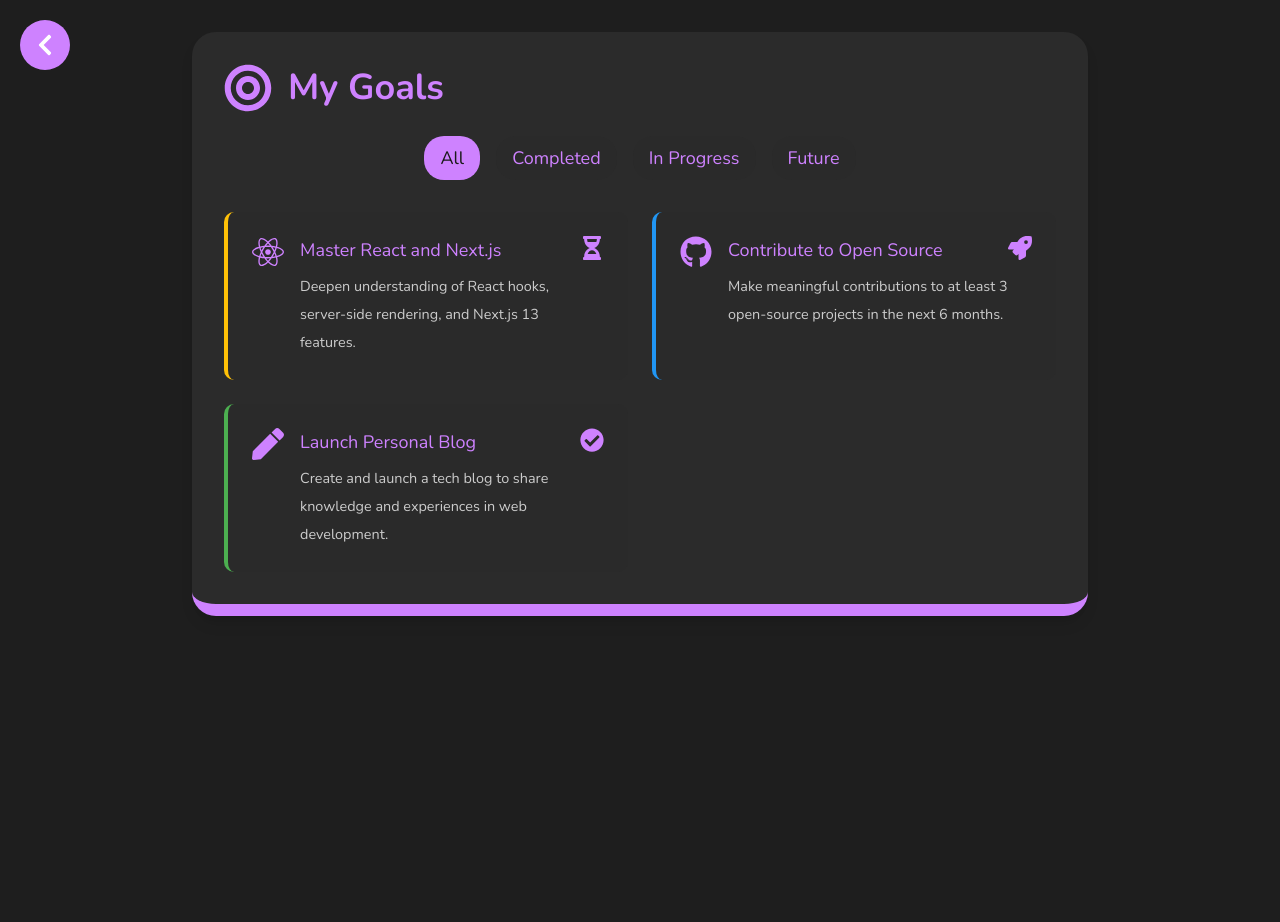
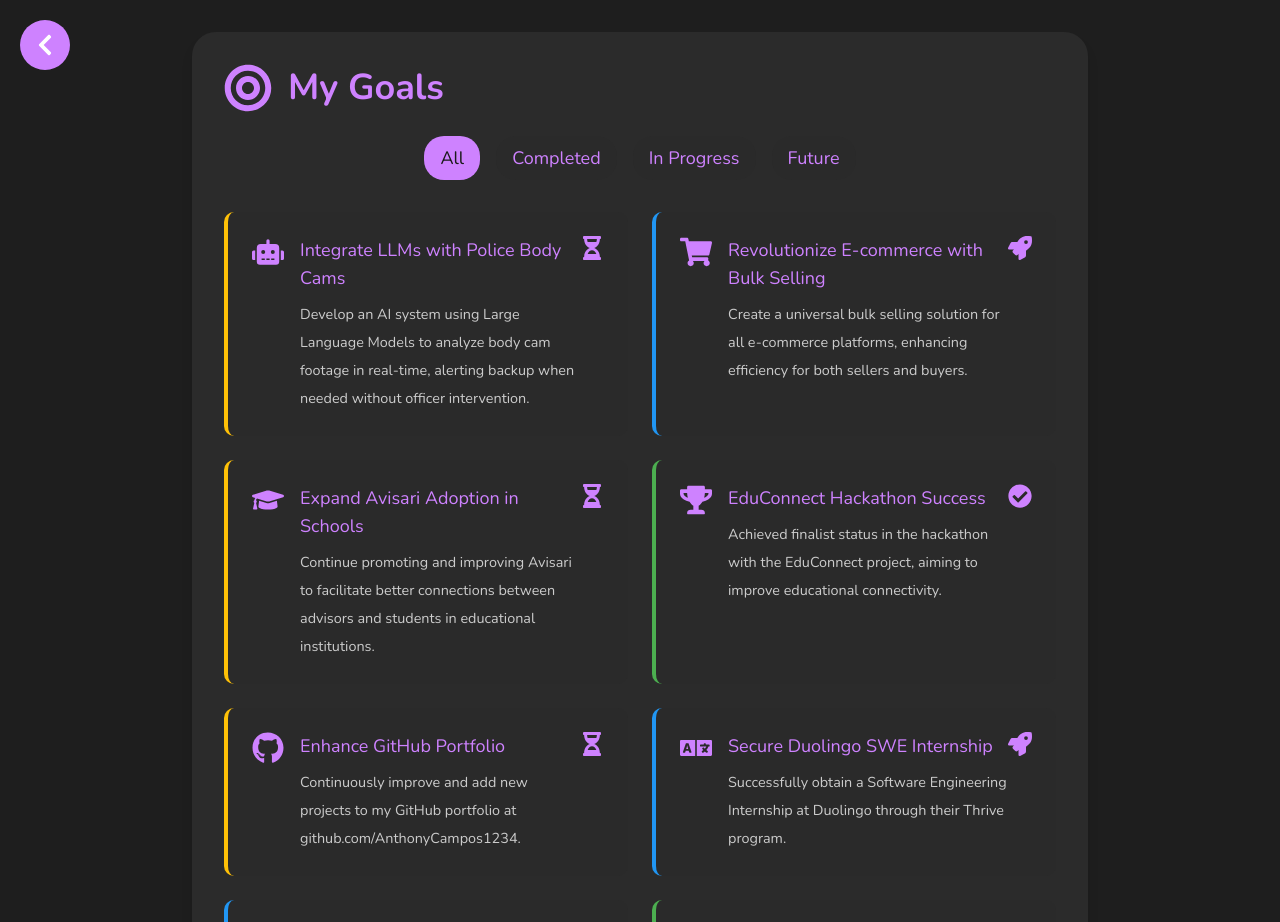
Before and after one commit to AnthonyCampos1234/My-Website, a Next.js app: page /goals in a window 1280 px wide. Shown: the top 922 px of the page. Before the commit the page ends 800 px from the top, so only its background shows below. Built offline with nearby package versions, Linux system fonts and the light colour scheme.

Commit message:
updates to goals page

```diff
--- a/src/app/goals/page.tsx
+++ b/src/app/goals/page.tsx
@@ -2,7 +2,7 @@
 
 import { useRouter } from 'next/navigation';
 import { useEffect, useState } from 'react';
-import { FaBullseye, FaCheckCircle, FaChevronLeft, FaGithub, FaHourglassHalf, FaPen, FaReact, FaRocket } from 'react-icons/fa';
+import { FaBriefcase, FaBullseye, FaCheckCircle, FaChevronLeft, FaGithub, FaGraduationCap, FaHourglassHalf, FaLanguage, FaRobot, FaRocket, FaShoppingCart, FaStickyNote, FaTrophy } from 'react-icons/fa';
 import ItemPage from '../components/ItemPage';
 import '../styles/goals.css';
 
@@ -28,22 +28,52 @@
 
     const goals: Goal[] = [
         {
-            title: "Master React and Next.js",
-            description: "Deepen understanding of React hooks, server-side rendering, and Next.js 13 features.",
+            title: "Integrate LLMs with Police Body Cams",
+            description: "Develop an AI system using Large Language Models to analyze body cam footage in real-time, alerting backup when needed without officer intervention.",
             status: "in-progress",
-            icon: FaReact
+            icon: FaRobot
         },
         {
-            title: "Contribute to Open Source",
-            description: "Make meaningful contributions to at least 3 open-source projects in the next 6 months.",
+            title: "Revolutionize E-commerce with Bulk Selling",
+            description: "Create a universal bulk selling solution for all e-commerce platforms, enhancing efficiency for both sellers and buyers.",
             status: "future",
+            icon: FaShoppingCart
+        },
+        {
+            title: "Expand Avisari Adoption in Schools",
+            description: "Continue promoting and improving Avisari to facilitate better connections between advisors and students in educational institutions.",
+            status: "in-progress",
+            icon: FaGraduationCap
+        },
+        {
+            title: "EduConnect Hackathon Success",
+            description: "Achieved finalist status in the hackathon with the EduConnect project, aiming to improve educational connectivity.",
+            status: "completed",
+            icon: FaTrophy
+        },
+        {
+            title: "Enhance GitHub Portfolio",
+            description: "Continuously improve and add new projects to my GitHub portfolio at github.com/AnthonyCampos1234.",
+            status: "in-progress",
             icon: FaGithub
         },
         {
-            title: "Launch Personal Blog",
-            description: "Create and launch a tech blog to share knowledge and experiences in web development.",
+            title: "Secure Duolingo SWE Internship",
+            description: "Successfully obtain a Software Engineering Internship at Duolingo through their Thrive program.",
+            status: "future",
+            icon: FaLanguage
+        },
+        {
+            title: "Full-time Position at Duolingo",
+            description: "Work towards securing a full-time Software Engineering position at Duolingo after completing the internship.",
+            status: "future",
+            icon: FaBriefcase
+        },
+        {
+            title: "Develop Nota Project",
+            description: "Successfully created Nota, a note-taking application with advanced features, showcasing full-stack development skills.",
             status: "completed",
-            icon: FaPen
+            icon: FaStickyNote
         },
     ];
 
```
